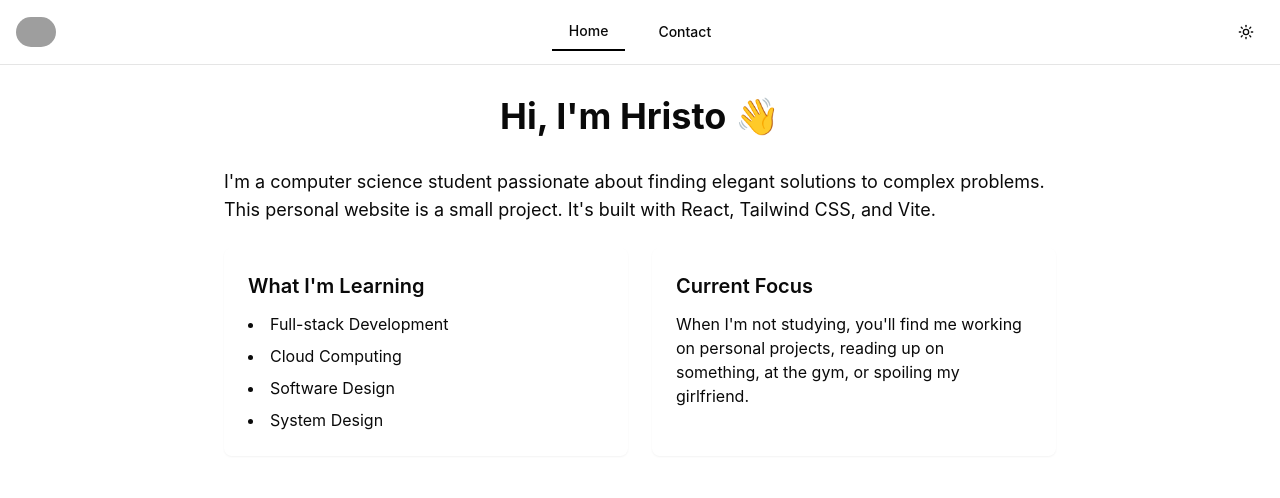
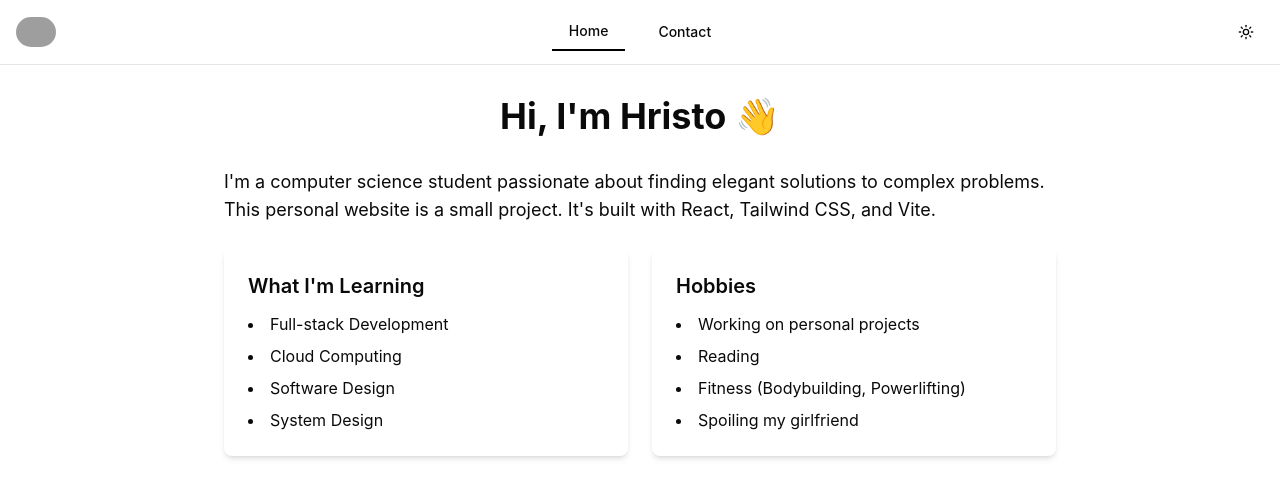
Before and after one commit to izi-on/personal-website, a React (Vite) app in the folder frontend/: page / in a window 1280 px wide. Shown: the top 498 px of the page. Built offline with nearby package versions, Linux system fonts and the light colour scheme; grey boxes are pictures that could not be loaded.

Commit message:
style: better sections

```diff
--- a/frontend/src/pages/Home.tsx
+++ b/frontend/src/pages/Home.tsx
@@ -1,4 +1,12 @@
 import { motion } from "motion/react";
+
+function Card({ children }: { children: React.ReactNode }) {
+  return (
+    <div className="rounded-lg p-6 shadow-md dark:shadow-lg dark:shadow-white/20">
+      {children}
+    </div>
+  );
+}
 
 function Home() {
   return (
@@ -38,7 +46,7 @@
           </p>
 
           <div className="grid grid-cols-1 md:grid-cols-2 gap-6">
-            <div className="p-6 rounded-lg shadow-sm">
+            <Card>
               <h2 className="text-xl font-semibold mb-3">What I'm Learning</h2>
               <ul className="list-disc list-inside space-y-2">
                 <li>Full-stack Development</li>
@@ -46,16 +54,17 @@
                 <li>Software Design</li>
                 <li>System Design</li>
               </ul>
-            </div>
+            </Card>
 
-            <div className="p-6 rounded-lg shadow-sm">
-              <h2 className="text-xl font-semibold mb-3">Current Focus</h2>
-              <p>
-                When I'm not studying, you'll find me working on personal
-                projects, reading up on something, at the gym, or spoiling my
-                girlfriend.
-              </p>
-            </div>
+            <Card>
+              <h2 className="text-xl font-semibold mb-3">Hobbies</h2>
+              <ul className="list-disc list-inside space-y-2">
+                <li>Working on personal projects</li>
+                <li>Reading</li>
+                <li>Fitness (Bodybuilding, Powerlifting)</li>
+                <li>Spoiling my girlfriend</li>
+              </ul>
+            </Card>
           </div>
         </div>
       </div>
```
